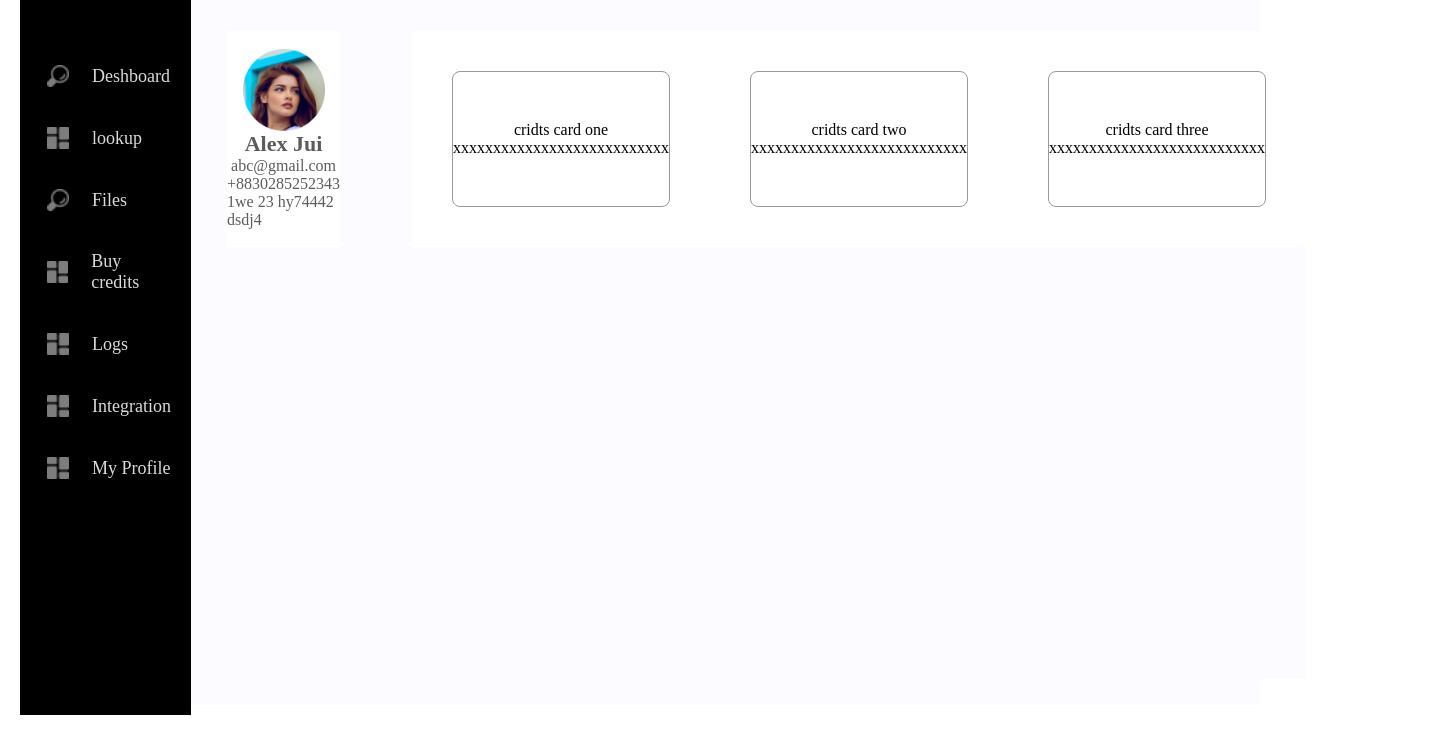
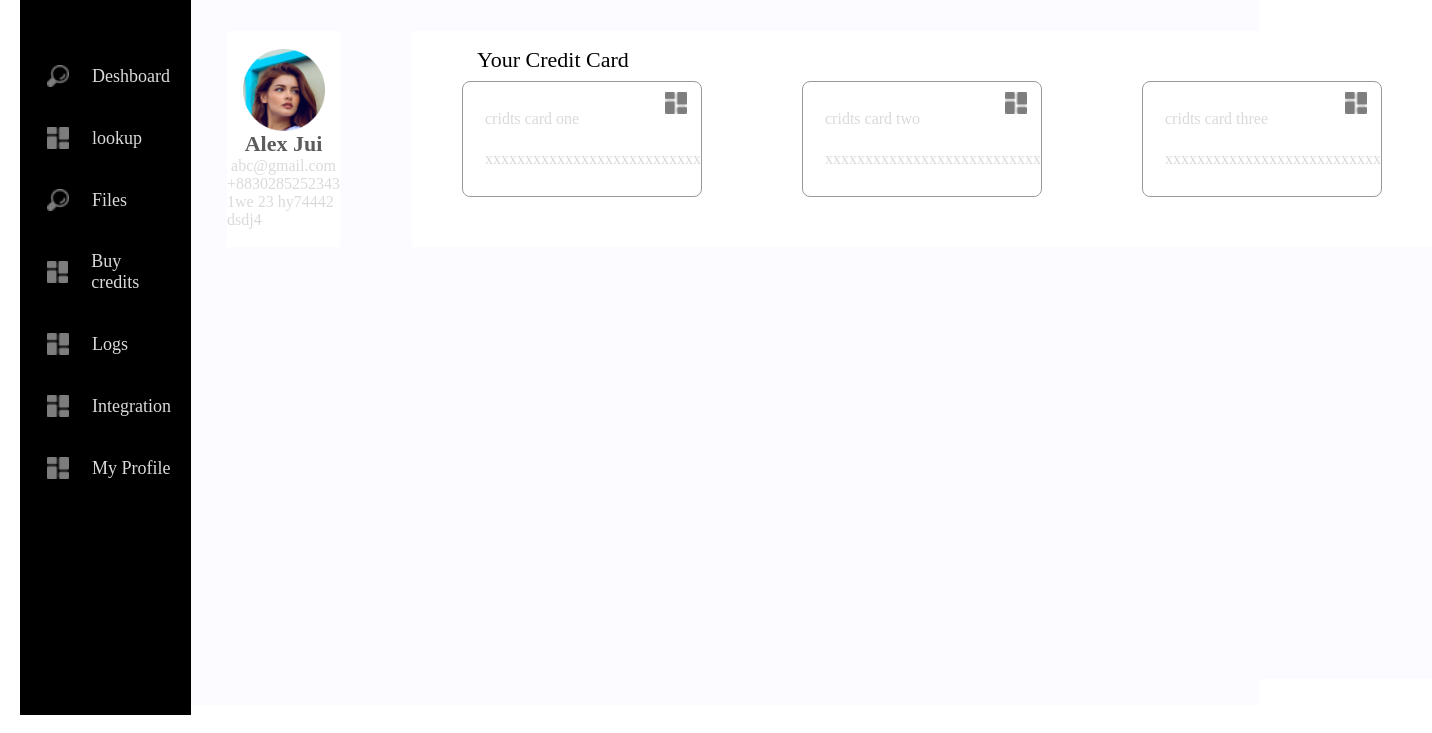
Before and after one commit to LiponRoy/unique-profile, a plain HTML site: page index.html in a window 1280 px wide. Shown: the part 95-828 px from the top of the page, 1432 px wide, since content can reach past the window. Drawn offline with Linux system fonts and the light colour scheme.

Commit message:
body's top side created

```diff
--- a/index.html
+++ b/index.html
@@ -68,23 +68,29 @@
 						<div class="profile-info">
 							<img src="./images/profile-photo.png" alt="" width="82px" />
 							<span>Alex Jui</span>
-							<span>abc@gmail.com</span>
-							<span>+8830285252343</span>
-							<span>1we 23 hy74442 dsdj4</span>
+							<span style="color: var(--color-muted-text)">abc@gmail.com</span>
+							<span style="color: var(--color-muted-text)">+8830285252343</span>
+							<span style="color: var(--color-muted-text)">1we 23 hy74442 dsdj4</span>
 						</div>
 						<div class="credits">
+
 							<div class="card1">
 								<span>cridts card one</span>
 								<span>xxxxxxxxxxxxxxxxxxxxxxxxxxx</span>
+								<img class="card-icon" src="./images/icon2.png" alt="" width="22px">
+								<span class="card-headline" style="color:black">Your Credit Card</span>
 							</div>
 							<div class="card2">
 								<span>cridts card two</span>
 								<span>xxxxxxxxxxxxxxxxxxxxxxxxxxx</span>
+								<img class="card-icon" src="./images/icon2.png" alt="" width="22px">
+
 							</div>
 
 							<div class="card3">
 								<span>cridts card three</span>
 								<span>xxxxxxxxxxxxxxxxxxxxxxxxxxx</span>
+								<img class="card-icon" src="./images/icon2.png" alt="" width="22px">
 							</div>
 						</div>
 						</div>
--- a/style.css
+++ b/style.css
@@ -109,7 +109,6 @@
 /* ==========End of navbar=========== */
 .main-container {
 	height: 90vh;
-	/* background-color: blueviolet; */
 	color: white;
     display: grid;
     grid-template-columns: 1fr 6fr;
@@ -153,7 +152,7 @@ cursor: pointer;
 }
 .left-side{
 height: auto;
-    /* background-color: rgb(165, 102, 79); */
+
 }
 
 /* ==========Side bar End=========== */
@@ -164,6 +163,7 @@ height: auto;
     display: grid;
     grid-template-rows: 3fr 6fr;
 }
+/* ==========body-content TopSide=========== */
 .body-content .topside{
     display: grid;
         grid-template-columns: 2fr 6fr;
@@ -188,7 +188,7 @@ height: auto;
 
 .body-content .topside .credits{
 background-color: var(--color-white);
-color: var(--color-black);
+color: var(--color-muted-text);
 
 display: grid;
     grid-template-columns: 4fr 4fr 4fr;
@@ -196,38 +196,76 @@ display: grid;
 
 }
 .card1{
-
   display: flex;
   justify-content: center;
-  align-items: center;
+  align-items: start;
   flex-direction: column;
   border: 1px solid rgb(153, 153, 153);
-border-radius: 8px;
-  margin: 40px;
+  padding-left: 22px;
+  border-radius: 8px;
+  margin: 50px;
+  position: relative;
+}
+.card1 :first-child{
+    margin-bottom: 22px;
+}
+.card2 :first-child{
+    margin-bottom: 22px;
+}
+.card3 :first-child{
+    margin-bottom: 22px;
 }
 .card2{
-display: flex;
+    display: flex;
     justify-content: center;
-    align-items: center;
+    align-items: start;
     flex-direction: column;
     border: 1px solid rgb(153, 153, 153);
+    padding-left: 22px;
     border-radius: 8px;
-    margin: 40px;
+    margin: 50px;
+    position: relative;
 }
 .card3{
 display: flex;
     justify-content: center;
-    align-items: center;
+    align-items: start;
     flex-direction: column;
     border: 1px solid rgb(153, 153, 153);
+    padding-left: 22px;
     border-radius: 8px;
-    margin: 40px;
+    margin: 50px;
+    position: relative;
+}
+.card-headline{
+        position: absolute;
+        top: -35px;
+        left: 14px;
+        font-size: 22px;
+        font-weight: 500;
+}
+.card-icon{
+    position: absolute;
+    top: 10px;
+    right: 14px;
 }
 .card1:hover{
     border: 3px solid rgb(238, 147, 0);
+    color: var(--color-black);
     border-radius: 8px;
 }
+.card2:hover{
+    border: 3px solid rgb(238, 147, 0);
+    color: var(--color-black);
+    border-radius: 8px;
+}
+.card3:hover {
+    border: 3px solid rgb(238, 147, 0);
+    color: var(--color-black);
+    border-radius: 8px;
+}
+/* ==========body-content TopSide End=========== */
 .body-content .bottomside{
-    background-color: cadetblue;
+    background-color: rgb(5, 94, 97);
 
 }
```
